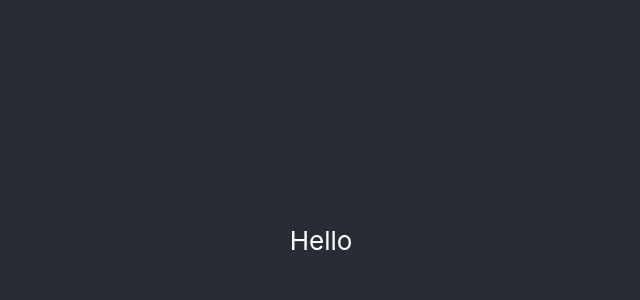
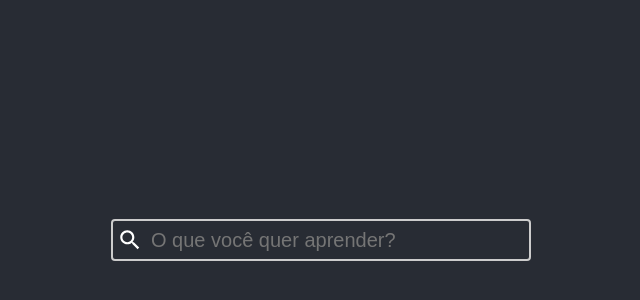
Before and after one commit to monteiromarceloc/learn-app, a React (Create React App) app: page / in a window 1280 px wide. Shown: the part 160-460 px from the top of the page, without its empty margins (319-959 px from the left). Built offline with nearby package versions, Linux system fonts and the light colour scheme.

Commit message:
search box

```diff
--- a/package.json
+++ b/package.json
@@ -12,6 +12,7 @@
     "@types/react-dom": "^16.9.0",
     "react": "^16.13.1",
     "react-dom": "^16.13.1",
+    "react-icons": "^3.10.0",
     "react-scripts": "3.4.1",
     "typescript": "~3.7.2"
   },
--- a/src/App.tsx
+++ b/src/App.tsx
@@ -1,13 +1,18 @@
 import React from 'react';
+import { MdSearch } from "react-icons/md";
 import './index.css';
 
 function App() {
   return (
     <div className="App">
       <header className="App-header">
-        <p>
-          Hello
-        </p>
+        <div className='Search-box'>
+          <MdSearch />
+          <input
+            placeholder='O que você quer aprender?'
+            autoFocus
+          />
+        </div>
       </header>
     </div>
   );
--- a/src/index.css
+++ b/src/index.css
@@ -9,7 +9,20 @@ body {
 
 code {
   font-family: source-code-pro, Menlo, Monaco, Consolas, 'Courier New',
-    monospace;
+  monospace;
+}
+
+input {
+  display: flex;
+  background-color: transparent;
+  border: none;
+  flex-direction: row;
+  flex: 1;
+  outline: none;
+  margin-left: 6px;
+
+  font-size: 20px;
+  color: #ccc;
 }
 
 .App {
@@ -30,3 +43,18 @@ code {
 .App-link {
   color: #61dafb;
 }
+
+.Search-box {
+  width: 50%;
+  max-width: 420px;
+  height: 42px;
+  box-sizing: border-box;
+  border: 2px solid #ccc;
+  border-radius: 4px;
+  padding: 4px;
+
+  display: flex;
+  flex-direction: row;
+  justify-content: flex-start;
+  align-items: center;
+}
```
Also changed, not shown: 1 other file (tests, documents, lock files or other folders).
